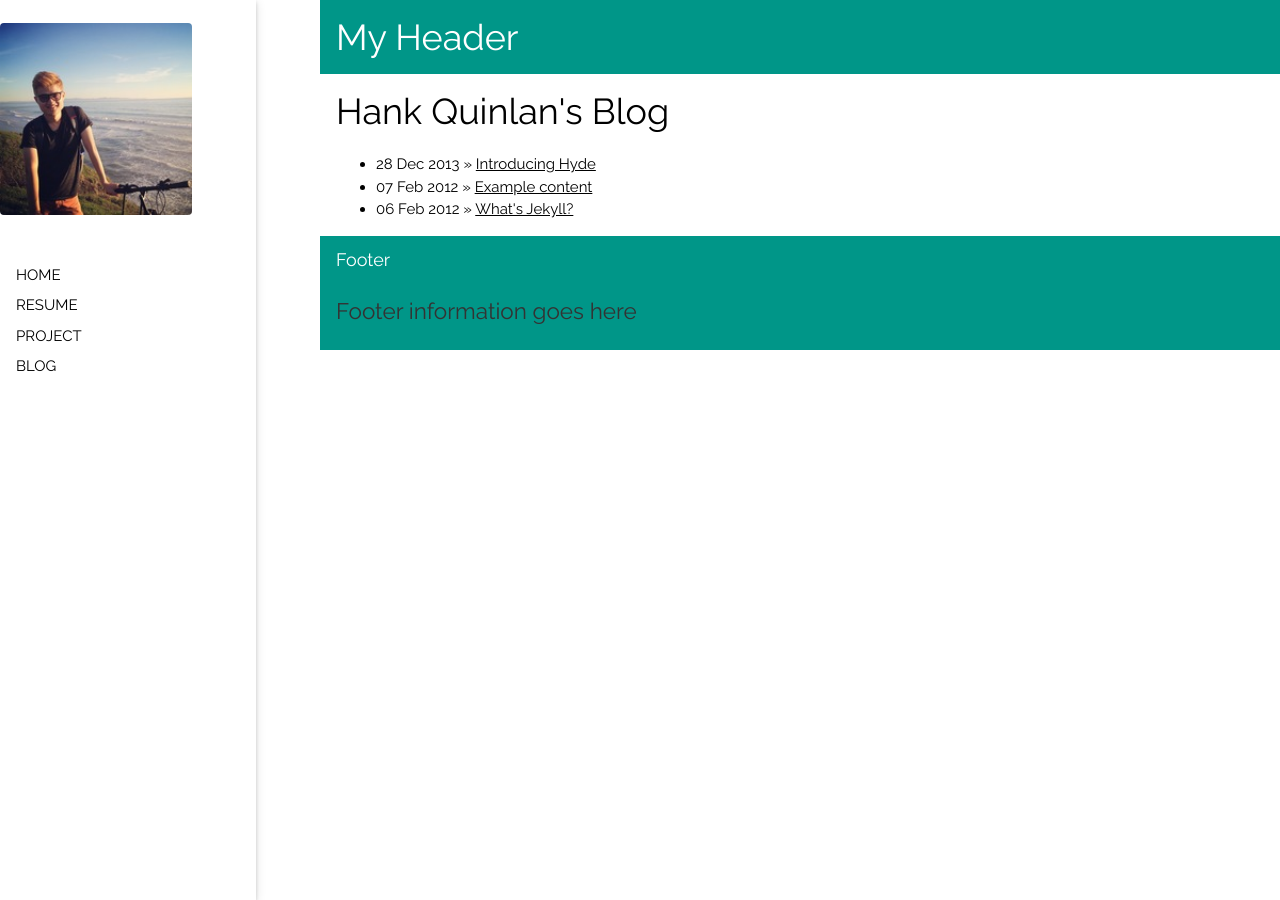
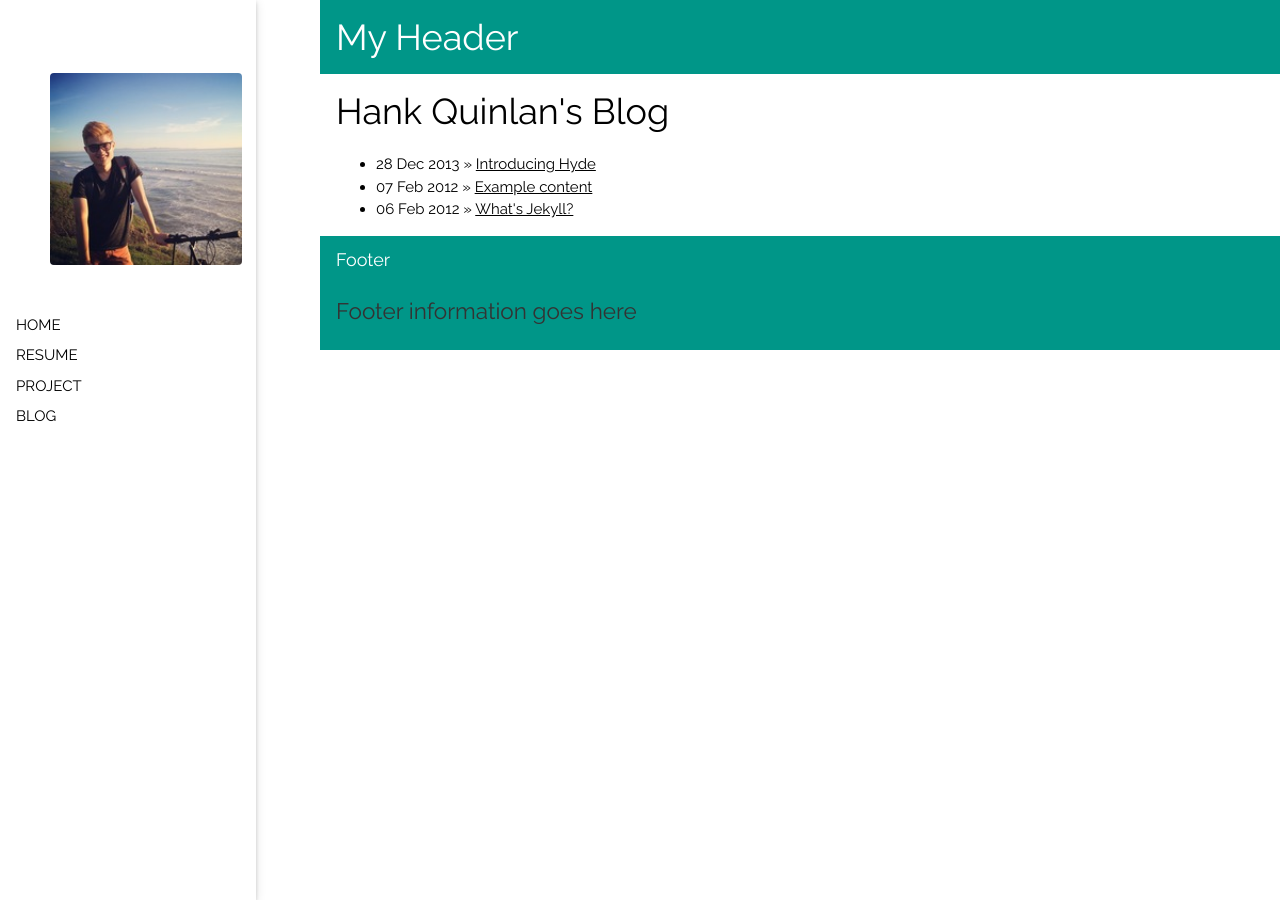
Before and after one commit to binhanxu/binhanxu.github.io, a Jekyll site: the page built from index.html, in a window 1280 px wide. Built offline with Jekyll 4.4.1, drawn with Linux system fonts in a browser that asks for light colours; nearby versions of some CDN libraries.

Commit message:
Update main.css

```diff
--- a/css/main.css
+++ b/css/main.css
@@ -2,6 +2,8 @@ content {
     margin: 150px auto;
     width: 50%;
 }
+
+.w3-sidenav img{margin-top:50px;margin-left:50px}
 
 p {
     font-size: 1.5em;
```
